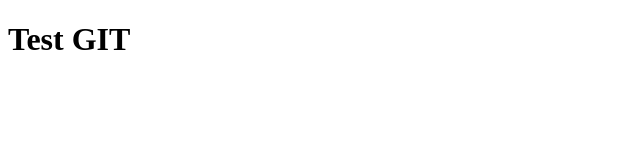
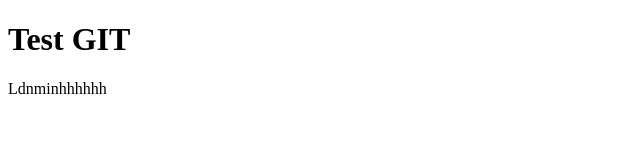
Before and after one commit to ldnminh31/Local-Repo-Test-2, a plain HTML site: page index.html in a window 1280 px wide. Shown: the whole page, without its empty margins (0-640 px from the left). Drawn offline with Linux system fonts and the light colour scheme.

Commit message:
commit 2

```diff
--- a/index.html
+++ b/index.html
@@ -3,5 +3,6 @@
     <head></head>
     <body>
         <h1>Test GIT</h1>
+        <p>Ldnminhhhhhh </p>
     </body>
 </html>
```
